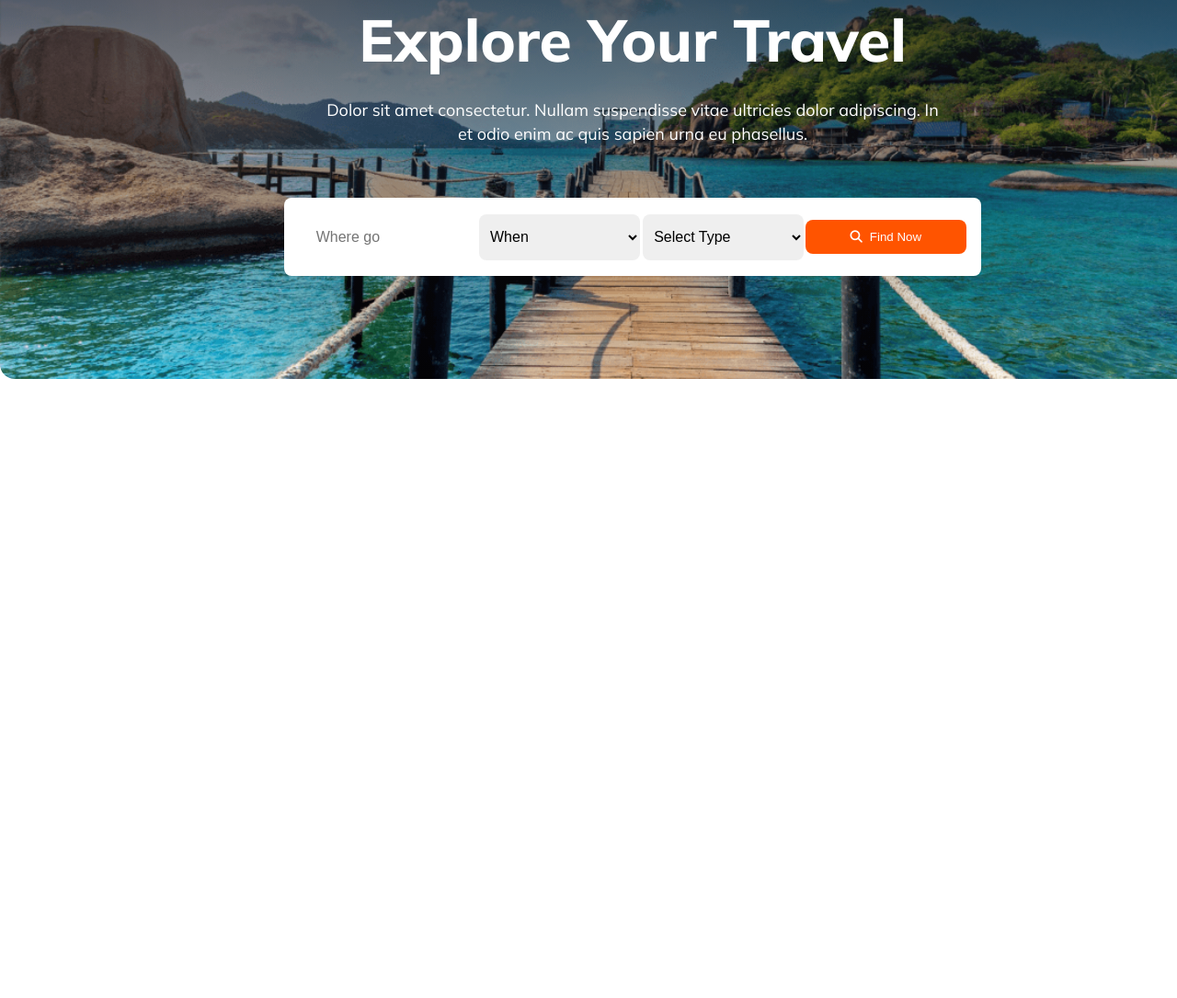
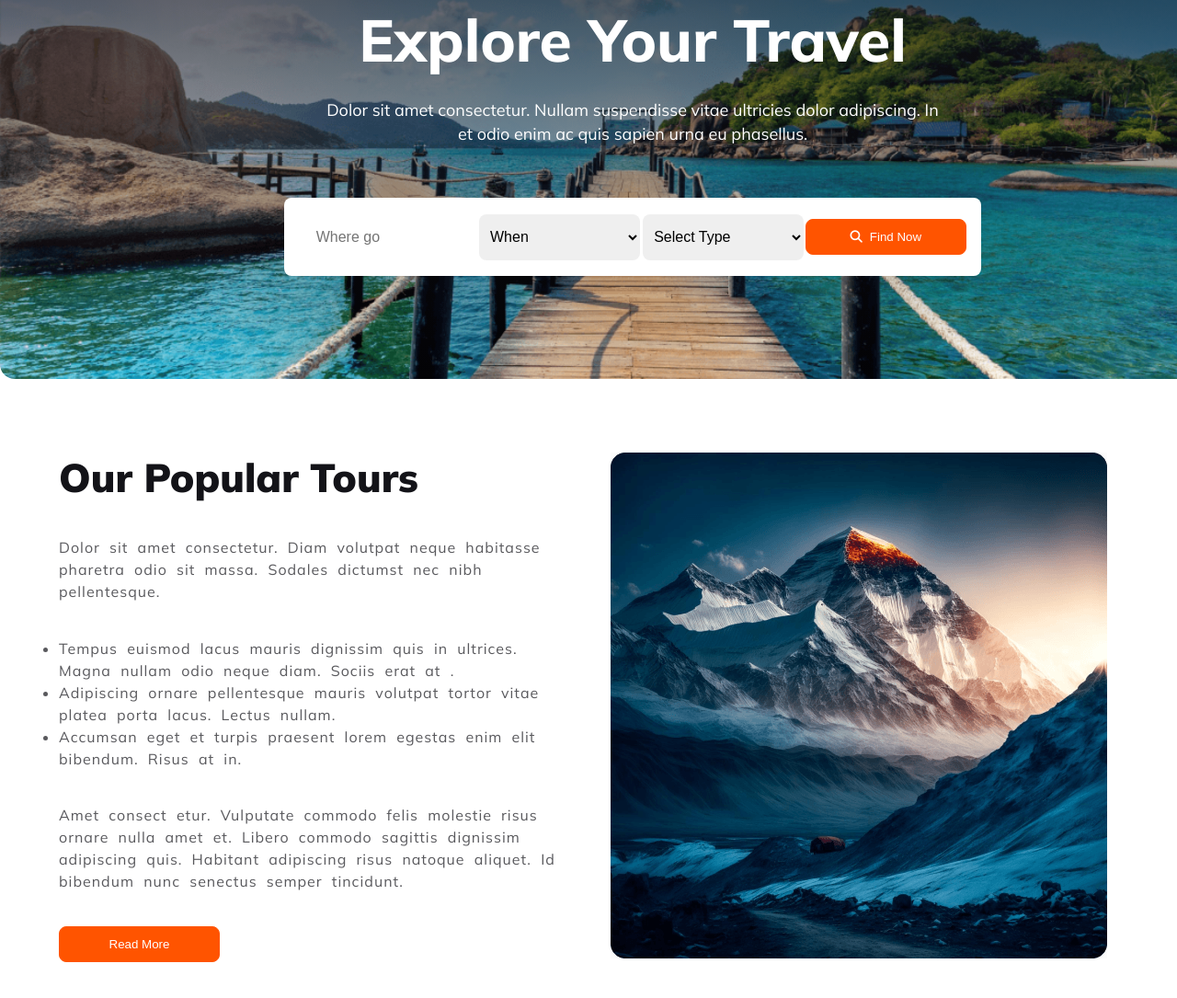
Before and after one commit to Nazmulshuvo123/hero-travel, a plain HTML site: page index.html in a window 1280 px wide. Shown: the part 325-1410 px from the top of the page at 92% size. Before the commit the page ends 817 px from the top, so only its background shows below. Drawn offline with Linux system fonts and the light colour scheme.

Commit message:
added popular tours section and style it

```diff
--- a/index.html
+++ b/index.html
@@ -49,6 +49,34 @@
         </div>
 
       </section>
+
+      <section class="container popular-tours">
+
+            <div class="text-content">
+            <h3>Our Popular Tours</h3>
+            <p>
+              Dolor sit amet consectetur. Diam volutpat neque habitasse pharetra odio sit massa. Sodales dictumst nec nibh pellentesque.
+            </p>
+            <ul>
+              <li>Tempus euismod lacus mauris dignissim quis in ultrices. Magna nullam odio neque diam. Sociis erat at .</li>
+              <li>Adipiscing ornare pellentesque mauris volutpat tortor vitae platea porta lacus. Lectus     nullam.</li>
+              <li> Accumsan eget et turpis praesent lorem egestas enim elit bibendum. Risus at in.</li>
+            </ul>
+            <p>
+              Amet consect etur. Vulputate commodo felis molestie risus
+              ornare nulla amet et. Libero commodo sagittis dignissim adipiscing quis. Habitant adipiscing risus natoque aliquet. Id bibendum nunc senectus semper tincidunt.
+            </p>
+            <button class="btn-primary">Read More</button>
+
+          </div>
+
+
+          <div class="image">
+            <img src="Images/Rectangle 4.png" alt="">
+          </div>
+    </section>
+
+
     <main>
 
     </main>
--- a/style/style.css
+++ b/style/style.css
@@ -124,5 +124,50 @@ select{
     background-color: rgb(255, 84, 0);
     border: none;
     border-radius: 8px;
+    border: 1px solid rgb(255, 84, 0);
     color: white;
+    font-weight: 800px;
 }
+
+/* popular tours section */
+.popular-tours{
+    display: grid;
+    grid-template-columns: 1fr 1fr;
+    gap: 3rem;
+}
+
+.text-content{
+    display: flex;
+    flex-direction: column;
+    row-gap: 1rem;
+    justify-content: space-between;
+}
+.text-content p,
+.text-content li{
+    text-align: left;
+    font-size: 16px;
+    line-height: 24px;
+    word-spacing: 5px;
+    letter-spacing: 1px;
+}
+.text-content h3{
+    color:rgba(19, 19, 24, 1);
+    font-size: 2.7rem;
+    font-weight: 900;
+
+}
+.text-content p{
+    font-size: 1rem;
+    font-weight: 400;
+    color: rgba(19, 19, 24, 0.7);
+}
+.text-content li{
+    font-size: 1rem;
+    font-weight: 400;
+    color: rgba(19, 19, 24, 0.7);
+}
+.text-content p,
+.text-content li,
+.text-content h3 {
+    text-align: left;
+}
```
